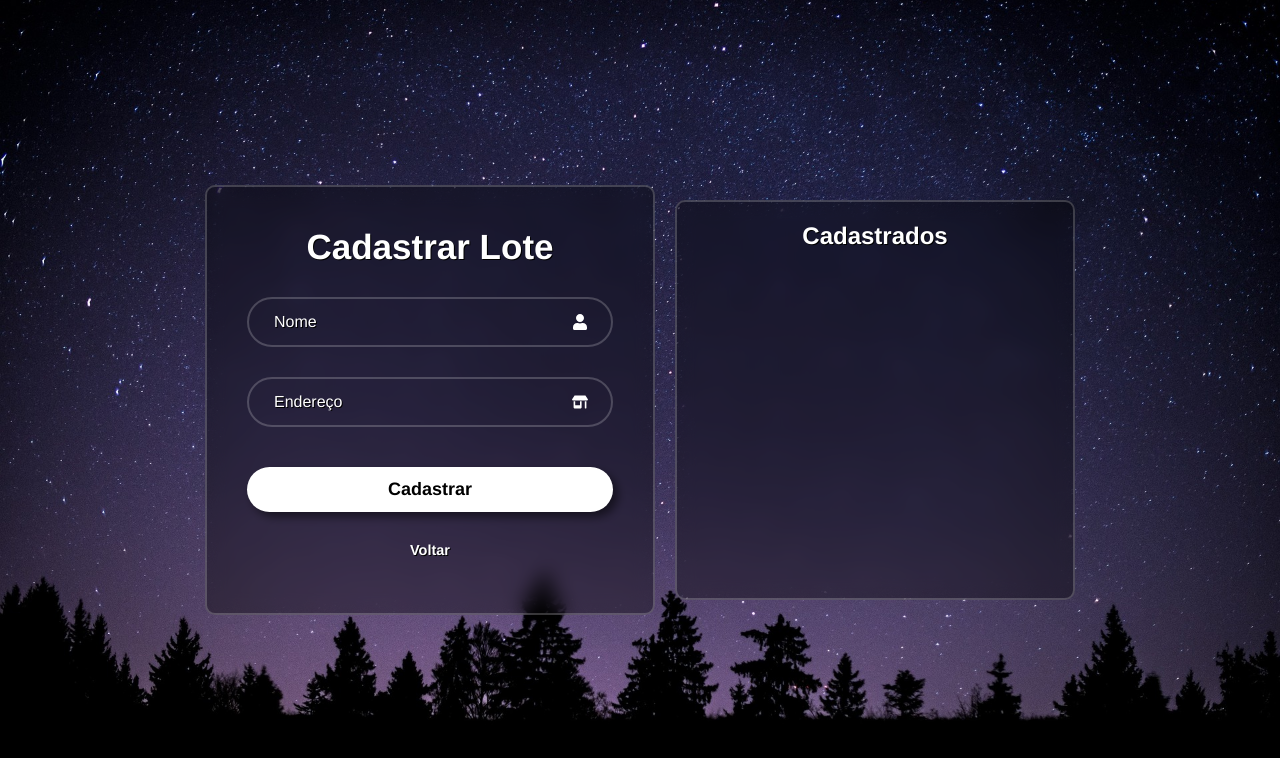
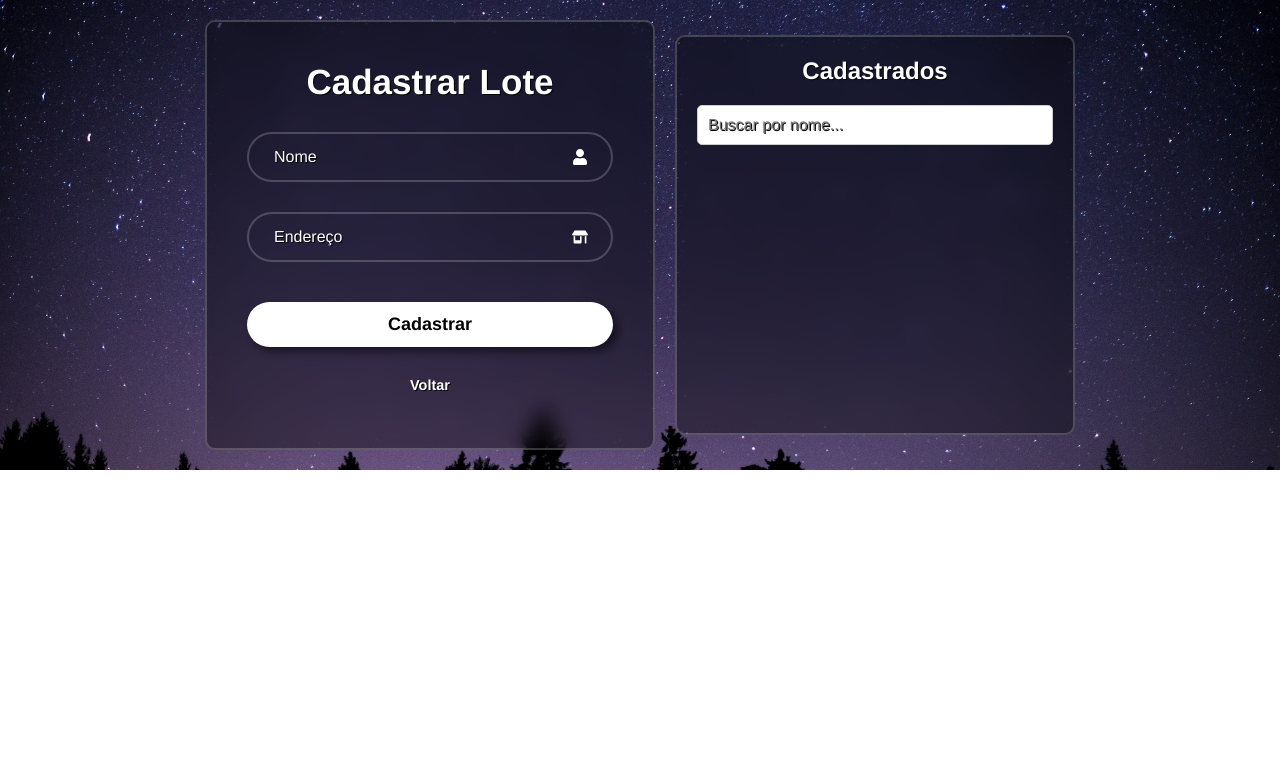
Before and after one commit to rbcribeiro/tela_cadastrar_editar, a React (Vite) app: page / in a window 1280 px wide. Both pictures are taken after a click on the button "Cadastrar Endereço". Shown: the top 758 px of the page. Built offline with nearby package versions, Linux system fonts and the light colour scheme.

Commit message:
feat: Criando busca por nome

```diff
--- a/src/App.css
+++ b/src/App.css
@@ -11,7 +11,6 @@
   display: flex;
   justify-content: center;
   align-items: center;
-  height: 100vh;
   background: url("assets/background2.jpg") no-repeat;
   background-size: cover;
   background-position: center;
--- a/src/Components/ItemLista/ItemLista.css
+++ b/src/Components/ItemLista/ItemLista.css
@@ -25,3 +25,13 @@
 .item-list-container li p {
     margin: 5px 0;
 }
+
+.item-list-container input[type="text"] {
+    width: 100%;
+    padding: 10px;
+    border: 1px solid #ccc;
+    border-radius: 5px;
+    box-sizing: border-box;
+    margin: 20px 0;
+    font-size: 16px;
+}
--- a/src/Components/ItemLista/ItemLista.jsx
+++ b/src/Components/ItemLista/ItemLista.jsx
@@ -1,17 +1,33 @@
-import React from "react";
+import React, { useState } from "react";
 import { FaEdit } from "react-icons/fa";
 import "./ItemLista.css";
 
 const ItemLista = ({ items, abrirModalEdicao }) => {
+  const [termoBusca, setTermoBusca] = useState("");
+
   const handleEditarClick = (item) => {
     abrirModalEdicao(item);
   };
 
+  const handleTermoBuscaChange = (event) => {
+    setTermoBusca(event.target.value);
+  };
+
+  const filteredItems = items.filter(item =>
+    item.username.toLowerCase().startsWith(termoBusca.toLowerCase())
+  );
+
   return (
     <div className="item-list-container">
       <h2>Cadastrados</h2>
+      <input
+        type="text"
+        placeholder="Buscar por nome..."
+        value={termoBusca}
+        onChange={handleTermoBuscaChange}
+      />
       <ul>
-        {items.map((item, index) => (
+        {filteredItems.map((item, index) => (
           <li key={index} className="list-item">
             <p>Nome: {item.username}</p>
             <p>Endereço: {item.address}</p>
```
